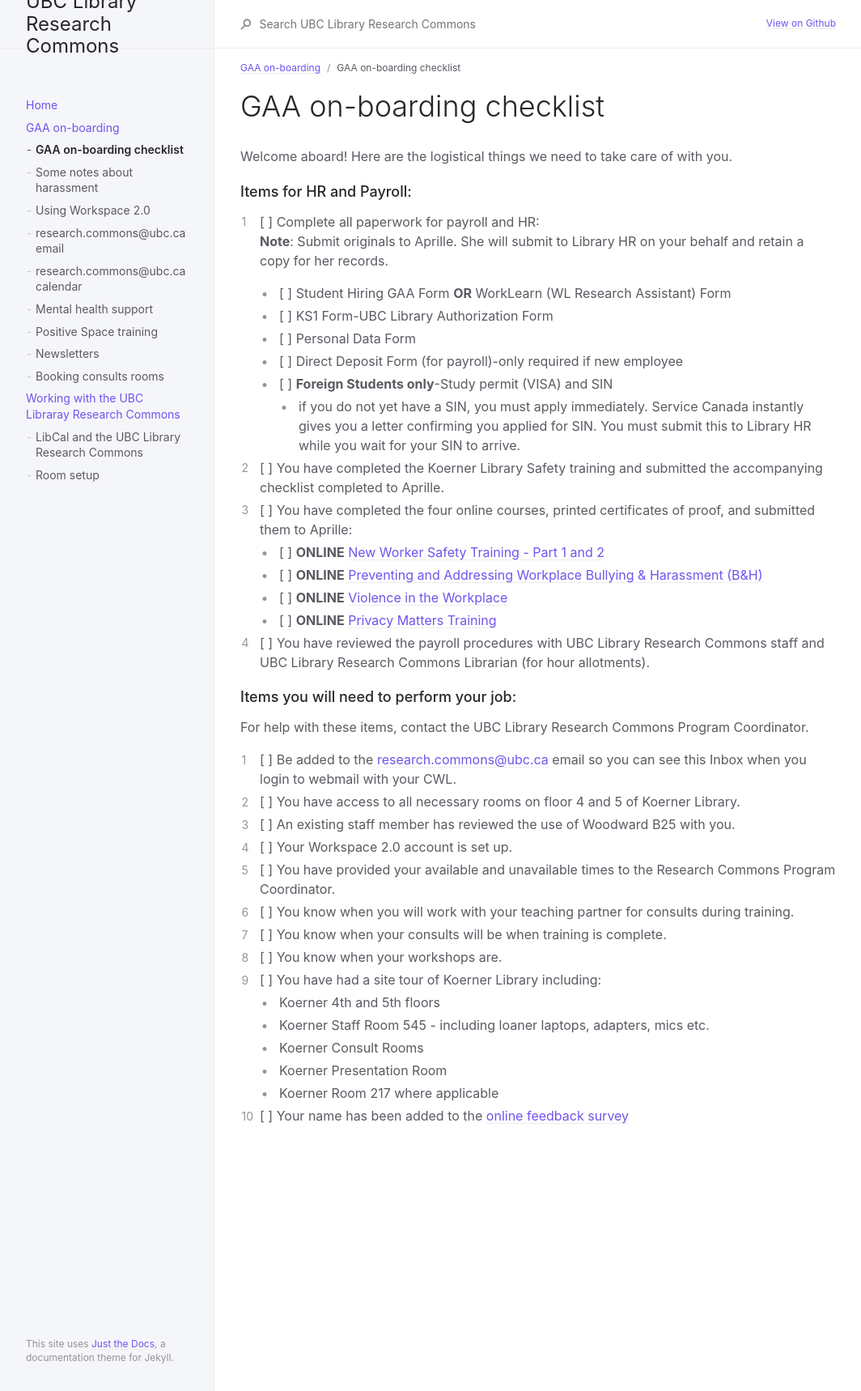
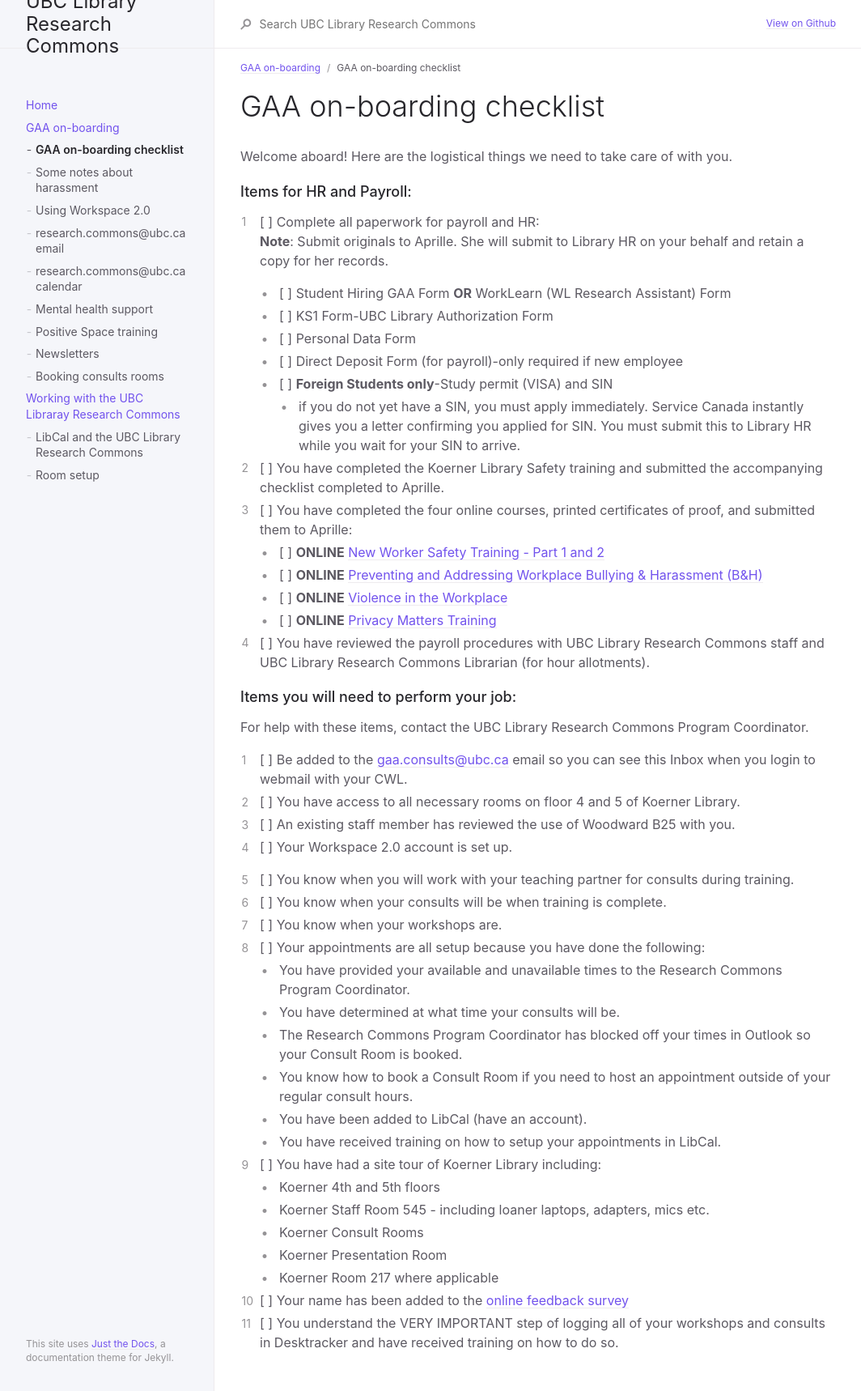
Before and after one commit to sarahblay/rc-docs, a Jekyll site: the page built from docs/gaaonboarding/gaaonboardingchecklist.md, in a window 1280 px wide. Shown: the whole page at 81% size, without its empty margins (107-1171 px from the left). Built offline with Jekyll 4.4.1, drawn with Linux system fonts in a browser that asks for light colours.

Commit message:
added LibCal Appointments and Desktracker steps

```diff
--- a/docs/gaaonboarding/gaaonboardingchecklist.md
+++ b/docs/gaaonboarding/gaaonboardingchecklist.md
@@ -30,14 +30,21 @@ Welcome aboard! Here are the logistical things we need to take care of with you.
 
 For help with these items, contact the UBC Library Research Commons Program Coordinator.
 
-1. \[    \] Be added to the [research.commons@ubc.ca](research.commons@ubc.ca) email so you can see this Inbox when you login to webmail with your CWL.
+1. \[    \] Be added to the [gaa.consults@ubc.ca](gaa.consults@ubc.ca) email so you can see this Inbox when you login to webmail with your CWL.
 1. \[    \] You have access to all necessary rooms on floor 4 and 5 of Koerner Library.
 1. \[    \] An existing staff member has reviewed the use of Woodward B25 with you.
 1. \[    \] Your Workspace 2.0 account is set up.
-1. \[    \] You have provided your available and unavailable times to the Research Commons Program Coordinator.
+
 1. \[    \] You know when you will work with your teaching partner for consults during training.
 1. \[    \] You know when your consults will be when training is complete.
 1. \[    \] You know when your workshops are.
+1. \[    \] Your appointments are all setup because you have done the following:
+   - You have provided your available and unavailable times to the Research Commons Program Coordinator.
+   - You have determined at what time your consults will be.
+   - The Research Commons Program Coordinator has blocked off your times in Outlook so your Consult Room is booked.
+   - You know how to book a Consult Room if you need to host an appointment outside of your regular consult hours.
+   - You have been added to LibCal (have an account).
+   - You have received training on how to setup your appointments in LibCal.
 1. \[    \] You have had a site tour of Koerner Library including:
    - Koerner 4th and 5th floors
    - Koerner Staff Room 545 - including loaner laptops, adapters, mics etc.
@@ -45,3 +52,4 @@ For help with these items, contact the UBC Library Research Commons Program Coor
    - Koerner Presentation Room
    - Koerner Room 217 where applicable
 1.  \[    \] Your name has been added to the [online feedback survey](http://bit.ly/UBCLibRCFeedback)
+1.  \[    \] You understand the VERY IMPORTANT step of logging all of your workshops and consults in Desktracker and have received training on how to do so.
```
